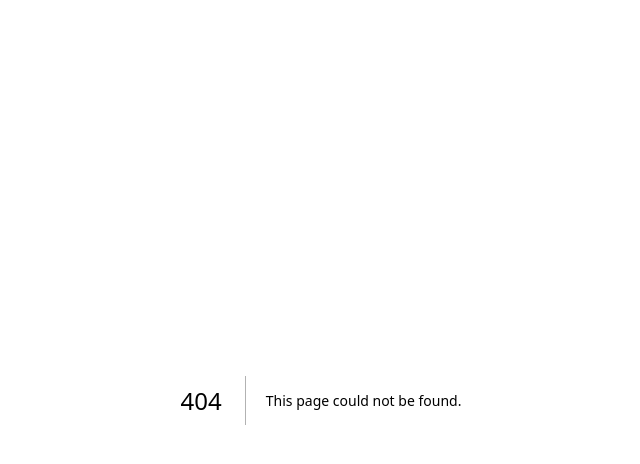
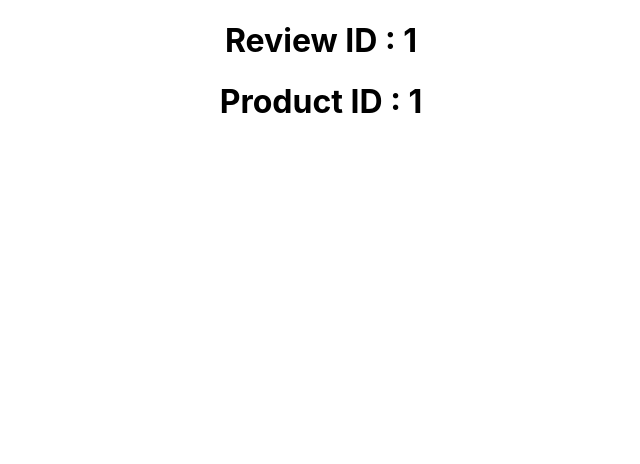
Before and after one commit to shivprajapat/NextJS-Beginning-to-Mastery, a Next.js app: page /product/1/review/1 in a window 1280 px wide. Before the commit this address had no page. Shown: the top 464 px of the page, without its empty margins (319-959 px from the left). Built offline with nearby package versions, Linux system fonts and the light colour scheme.

Commit message:
Nested Dynamic Routes Use

```diff
--- /dev/null
+++ b/pages/product/[productId]/review/[reviewId].js
@@ -0,0 +1,15 @@
+import React from "react";
+import { useRouter } from "next/router";
+
+const ReviewDetails = () => {
+  const router = useRouter();
+  const { reviewId, productId } = router.query;
+  return (
+    <div>
+      <h1>Review ID : {reviewId}</h1>
+      <h1>Product ID : {productId}</h1>
+    </div>
+  );
+};
+
+export default ReviewDetails;
```
Also changed, not shown: pages/product/[productId]/index.js (renamed from pages/product/[productId].js).
